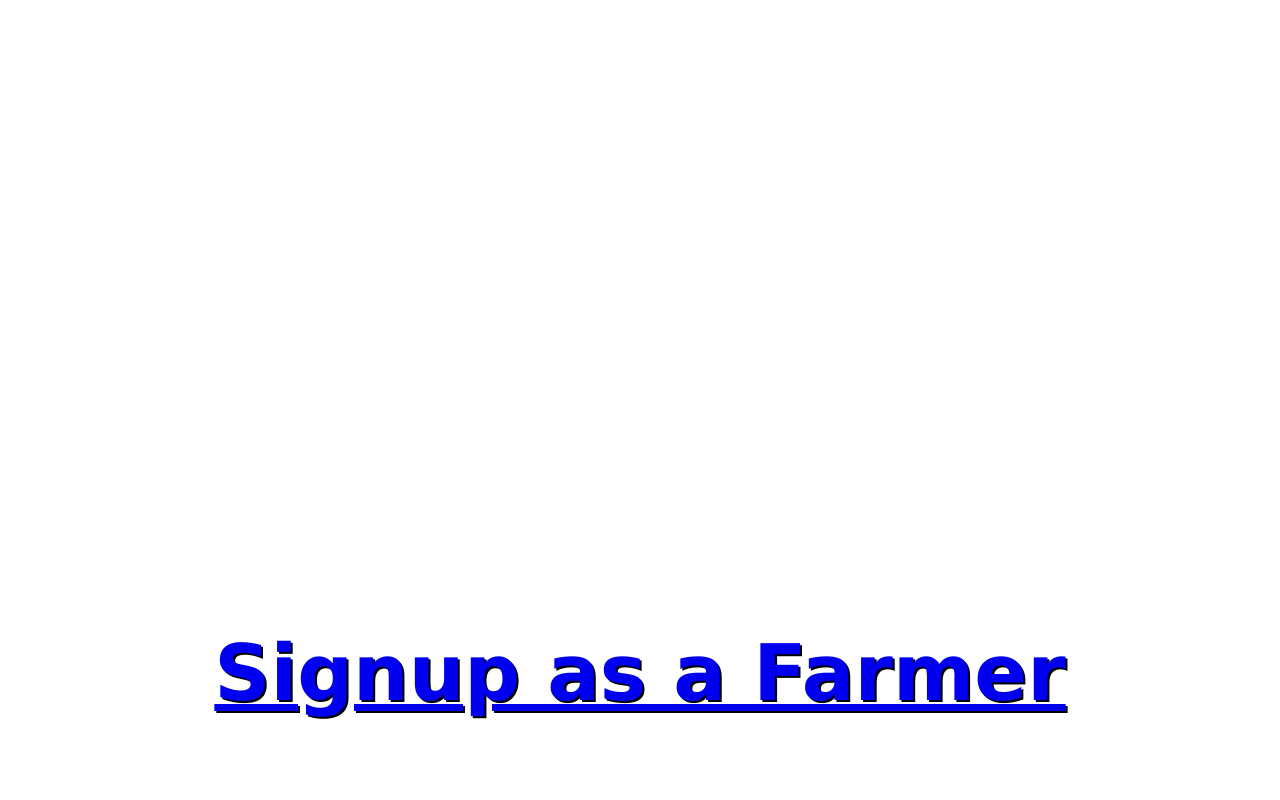
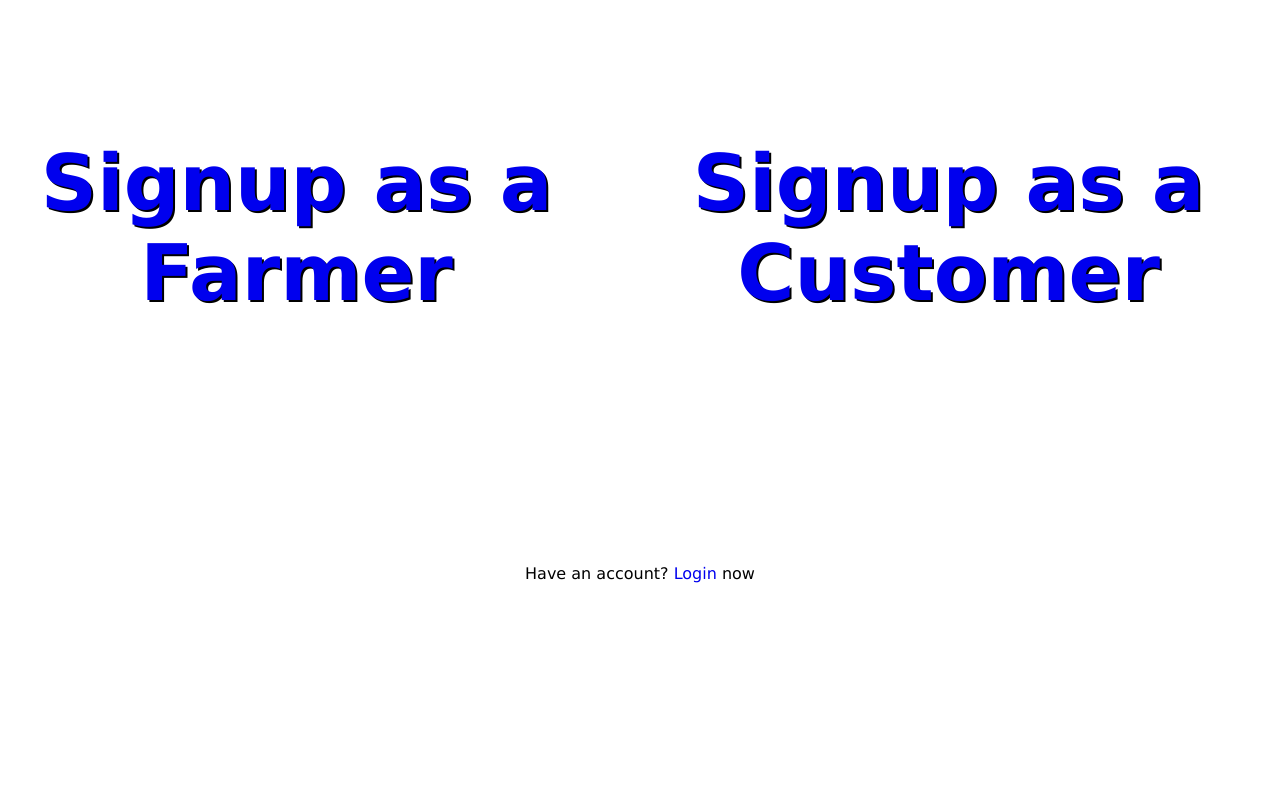
Before and after one commit to chingu-voyages/v46-tier3-team-33, a React (Vite) app in the folder frontend/: page / in a window 1280 px wide. Shown: the part 1100-1900 px from the top of the page. After the commit the page ends 1727 px from the top, so only its background shows below. Built offline with nearby package versions, Linux system fonts and the light colour scheme; no server answers.

Commit message:
style presignup page

```diff
--- a/frontend/src/components/Pages/preSignup/PreSignup.tsx
+++ b/frontend/src/components/Pages/preSignup/PreSignup.tsx
@@ -8,9 +8,8 @@ const PreSignup: React.FC = () => {
       <div id='preSignup-container'>
         <h1><a href="/SignUp/farmer"> Signup as a Farmer </a></h1>
         <h1><a href="/SignUp/customer"> Signup as a Customer </a></h1>
-
-        <p className='prompt-login-text'>Have an account?  <a href="/login" className='prompt-login-link'>Login</a> now</p>
       </div>
+      <p className='prompt-login-text'>Have an account?  <a href="/login" className='prompt-login-link'>Login</a> now</p>
 
 
     </div>
--- a/frontend/src/components/Pages/preSignup/preSignup.css
+++ b/frontend/src/components/Pages/preSignup/preSignup.css
@@ -1,10 +1,22 @@
 #preSignup-container {
-  height: 115rem;
+  height: 40rem;
   margin: auto;
   max-width: var(--container-max-width);
   display: flex;
-  flex-direction: column;
+  flex-direction: row;
   align-items: center;
   justify-content: center;
-  gap: 2rem;
+  gap: 5rem;
 }
+
+h1 {
+  text-align: center;
+}
+
+a {
+  text-decoration: none;
+}
+
+p {
+  text-align: center;
+}
```
